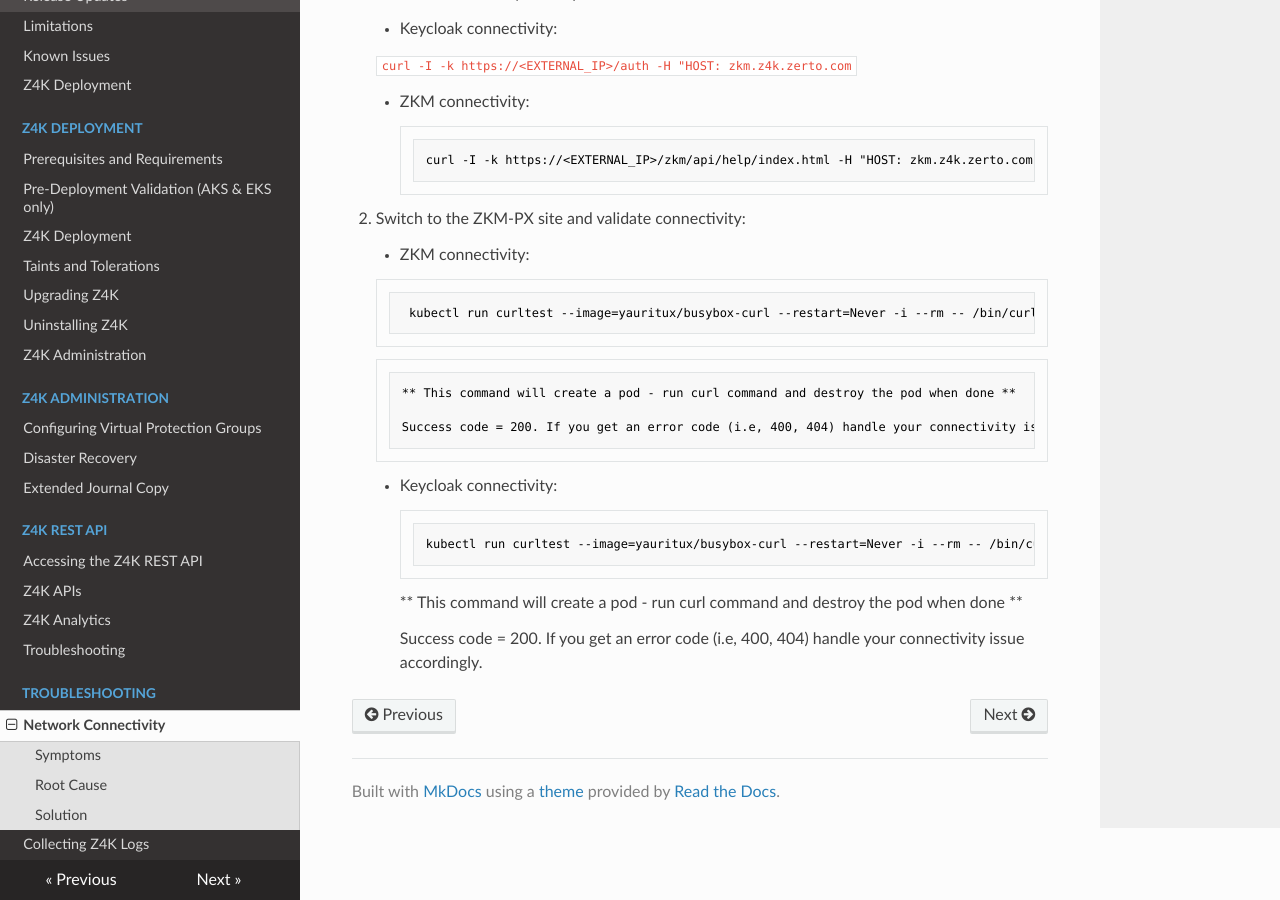
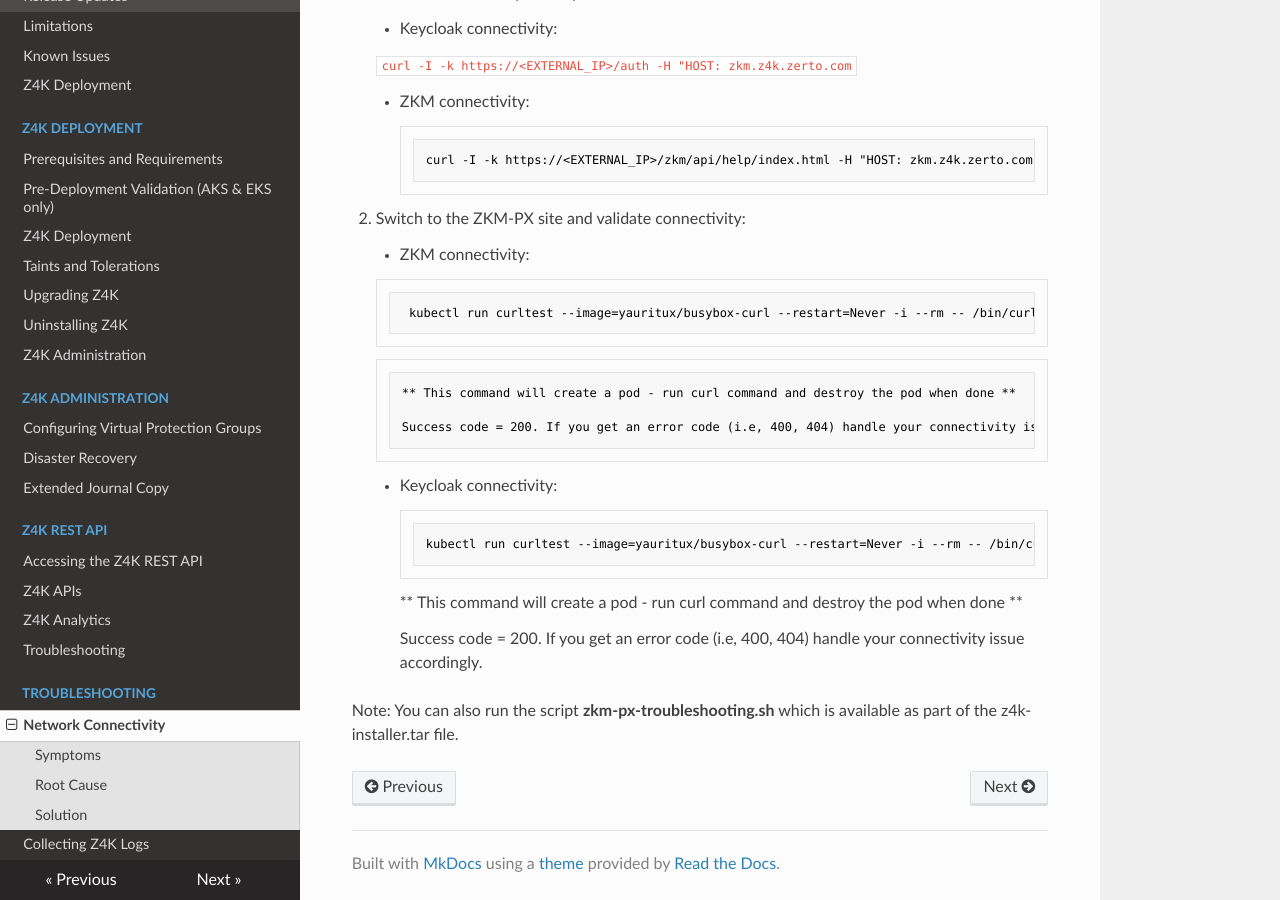
Before and after one commit to ZertoPublic/Z4K, an MkDocs documentation site: the page built from docs/NetworkConnectivity.md, in a window 1280 px wide and 900 px high, scrolled down 566 px. Built offline with MkDocs 1.6.1, drawn with Linux system fonts in a browser that asks for light colours.

Commit message:
Update NetworkConnectivity.md

```diff
--- a/docs/NetworkConnectivity.md
+++ b/docs/NetworkConnectivity.md
@@ -49,3 +49,5 @@ Use the following procedure to verify the ZKM-PX installation parameters, after
         ** This command will create a pod - run curl command and destroy the pod when done **
 
         Success code = 200. If you get an error code (i.e, 400, 404) handle your connectivity issue accordingly.
+
+<span class="Note">Note: You can also run the script **zkm-px-troubleshooting.sh** which is available as part of the z4k-installer.tar file.</span>
```
